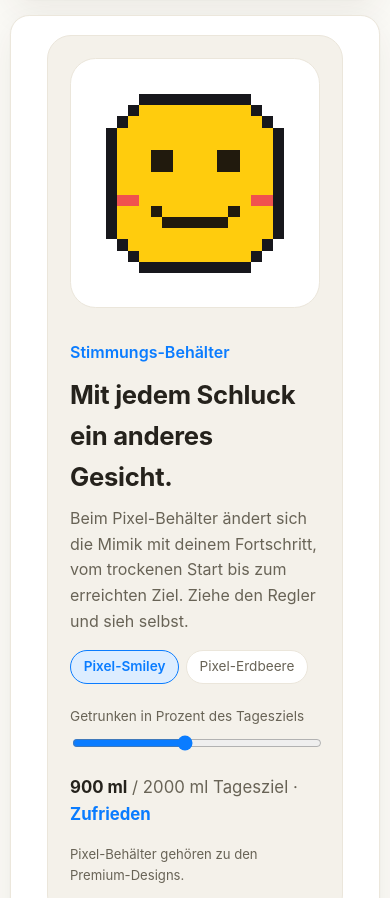
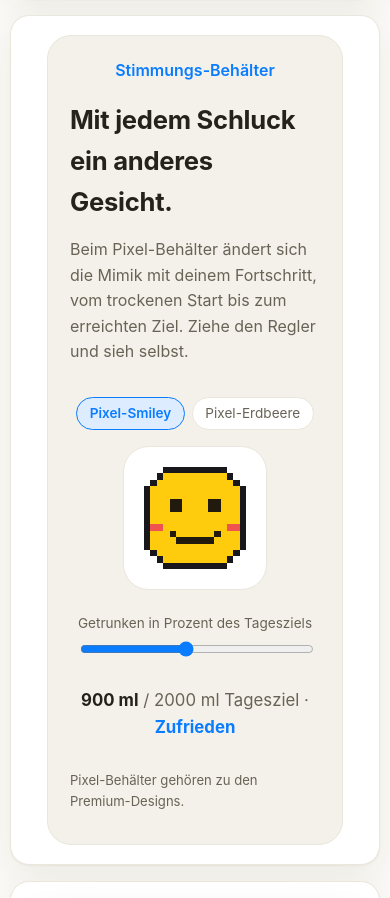
Before and after one commit to KARADIDIMI/kadimedia-apps, a plain HTML site: page daily-hydration/index.html in a window 390 px wide. Shown: the part 4426-5324 px from the top of the page. Drawn offline with Linux system fonts and the light colour scheme.

Commit message:
Add files via upload

```diff
--- a/404.html
+++ b/404.html
@@ -15,7 +15,7 @@
 <meta name="twitter:card" content="summary_large_image">
 <meta name="robots" content="noindex">
 <script>try{var t=localStorage.getItem('theme');if(t==='light'||t==='dark')document.documentElement.setAttribute('data-theme',t);}catch(e){}</script>
-<link rel="stylesheet" href="/assets/site.css?v=c8992062">
+<link rel="stylesheet" href="/assets/site.css?v=71f77516">
 </head>
 <body>
 <a class="skip" href="#content">Zum Inhalt springen</a>
--- a/assets/site.css
+++ b/assets/site.css
@@ -413,3 +413,16 @@ nav { flex-wrap:nowrap; }
 .dd.lang, .ddbtn.wide { flex-shrink:0; white-space:nowrap; }
 .ddbtn.wide .lt, .ddbtn.wide b { white-space:nowrap; }
 @media (max-width:82rem) and (min-width:64.01rem) { nav { gap:.9rem; font-size:.92rem; } }
+
+/* mobile: the face sits right above the slider so it stays in view while dragging */
+@media (max-width:48rem) {
+  .emocard { display:flex; flex-direction:column; gap:.4rem; }
+  .emoleft { display:contents; }
+  .emoleft > * { order:1; }
+  .emoleft > .ctabs { order:2; margin-bottom:.4rem; }
+  .emocard > .emoright { order:3; justify-content:center; margin:.2rem 0 .6rem; }
+  .emoleft > .sl, .emoleft > .readout { order:4; }
+  .emoleft > .ebnote { order:5; }
+  .pxbig { width:min(60%,9rem); }
+  .emoleft > .readout { text-align:center; margin:0 0 .4rem; }
+}
--- a/daily-hydration/index.html
+++ b/daily-hydration/index.html
@@ -16,7 +16,7 @@
 <meta property="og:image" content="https://app.kadimedia.com/daily-hydration/assets/banner.jpg">
 <meta name="twitter:card" content="summary_large_image">
 <script>try{var t=localStorage.getItem('theme');if(t==='light'||t==='dark')document.documentElement.setAttribute('data-theme',t);}catch(e){}</script>
-<link rel="stylesheet" href="/assets/site.css?v=c8992062">
+<link rel="stylesheet" href="/assets/site.css?v=71f77516">
 <script type="application/ld+json">{"@context": "https://schema.org", "@type": "SoftwareApplication", "name": "Daily Hydration", "applicationCategory": "HealthApplication", "operatingSystem": "iOS, watchOS, Android", "description": "Daily Hydration ist die einfache Trink-App für iPhone, Apple Watch und Android: Getränke mit einem Tipp erfassen, Tagesziel im Blick behalten. Ohne Konto, ohne Werbung.", "inLanguage": "de", "image": "https://app.kadimedia.com/daily-hydration/assets/banner.jpg", "url": "https://app.kadimedia.com/daily-hydration/", "author": {"@type": "Person", "name": "Dimitrios Karadimos"}, "offers": {"@type": "Offer", "price": "0", "priceCurrency": "EUR"}}</script>
 </head>
 <body>
```
Also changed, not shown: contact/index.html (+1 -1 lines), daily-hydration/datenschutz/android/index.html (+1 -1 lines), daily-hydration/datenschutz/index.html (+1 -1 lines), daily-hydration/datenschutz/ios/index.html (+1 -1 lines), daily-hydration/en/index.html (+1 -1 lines), daily-hydration/en/roadmap/index.html (+1 -1 lines), daily-hydration/privacy/android/index.html (+1 -1 lines), daily-hydration/privacy/index.html (+1 -1 lines), daily-hydration/privacy/ios/index.html (+1 -1 lines), daily-hydration/roadmap/index.html (+1 -1 lines), impressum/index.html (+1 -1 lines), imprint/index.html (+1 -1 lines), index.html (+1 -1 lines), kontakt/index.html (+1 -1 lines).
